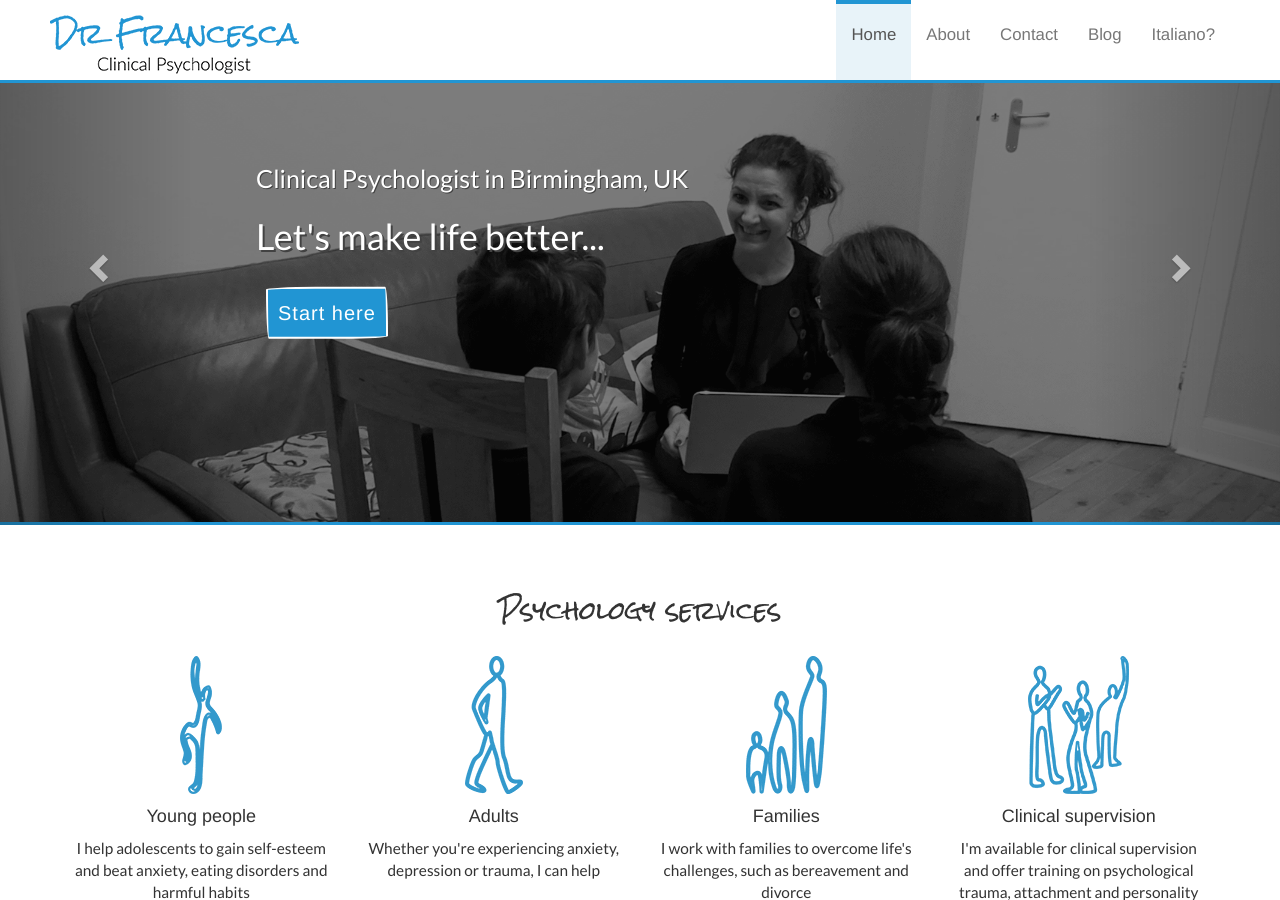
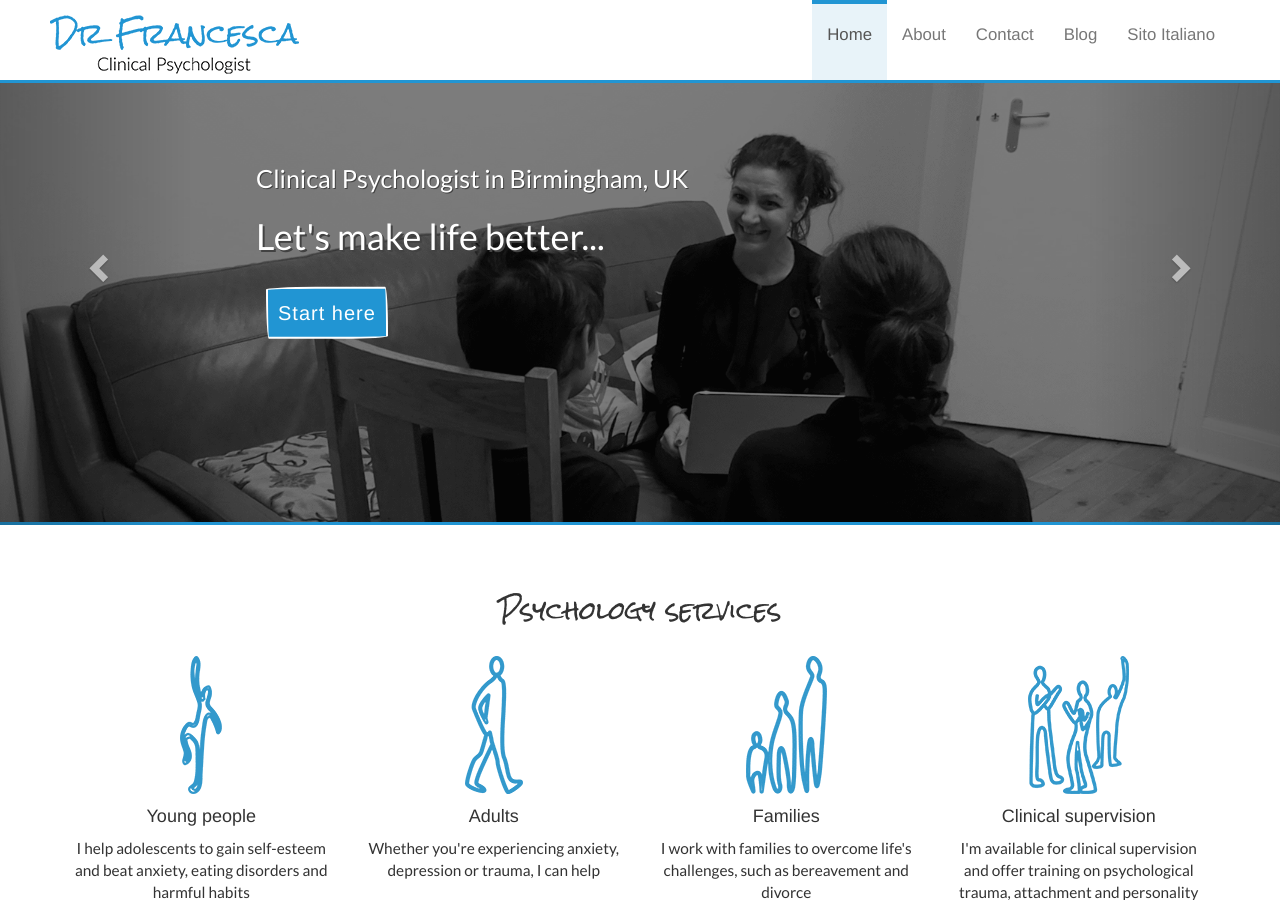
Before and after one commit to robconaty/drfrancesca, a Jekyll site: the page built from index.html, in a window 1280 px wide and 900 px high. Built offline with Jekyll 4.4.1, drawn with Linux system fonts in a browser that asks for light colours; nearby versions of some CDN libraries; comment, search, counter and statistics services are not loaded.

Commit message:
Update default.html

```diff
--- a/_layouts/default.html
+++ b/_layouts/default.html
@@ -83,7 +83,7 @@ cookieconsent.run({"notice_banner_type":"simple","consent_type":"express","palet
     <li><a href="/about" {% if page.url == "/about.html" %}class="active"{% endif %}>About</a></li>
     <li><a href="/contact" {% if page.url == "/contact.html" %}class="active"{% endif %}>Contact</a></li>
     <li><a href="/blog" {% if page.url == "/blog.html" %}class="active"{% endif %}>Blog</a></li>
-    <li><a href="/italian" {% if page.url == "/italian.html" %}class="active"{% endif %}>Italiano?</a></li>
+    <li><a href="/italian" {% if page.url == "/italian.html" %}class="active"{% endif %}>Sito Italiano</a></li>
 
   </ul>
 </nav>
```
